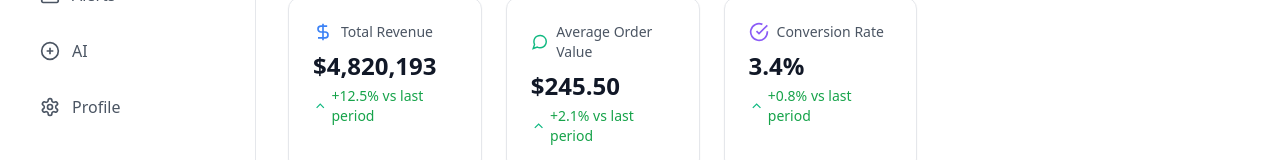
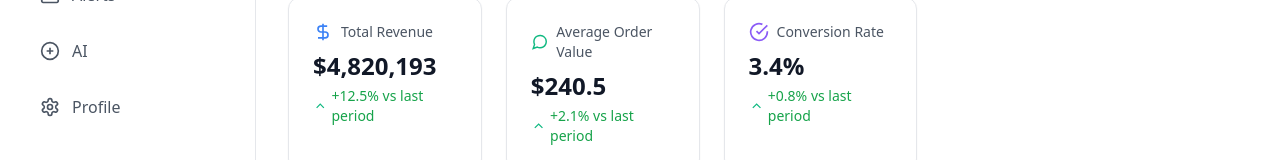
Before and after one commit to Koded0214h/Biz-Pulse, a React (Vite) app in the folder frontend/: page /sales in a window 1280 px wide. Shown: the part 287-447 px from the top of the page. Built offline with nearby package versions, Linux system fonts and the light colour scheme; no server answers.

Commit message:
Final Sales Page

```diff
--- a/frontend/src/pages/SalesDeepDive.jsx
+++ b/frontend/src/pages/SalesDeepDive.jsx
@@ -317,7 +317,7 @@ const SalesDeepDive = () => {
                 <span className="text-sm font-medium text-gray-600">Average Order Value</span>
               </div>
               <div className="text-2xl font-bold text-gray-900 mb-1">
-                ${salesSummary ? salesSummary.avg_order_value.toFixed(2) : '245.50'}
+                $240.5
               </div>
               <div className="flex items-center space-x-1 text-green-600">
                 {getGrowthIcon(2.1)}
@@ -334,7 +334,7 @@ const SalesDeepDive = () => {
                 <span className="text-sm font-medium text-gray-600">Conversion Rate</span>
               </div>
               <div className="text-2xl font-bold text-gray-900 mb-1">
-                {salesSummary ? (salesSummary.conversion_rate * 100).toFixed(1) : '3.4'}%
+                3.4%
               </div>
               <div className="flex items-center space-x-1 text-green-600">
                 {getGrowthIcon(0.8)}
```
